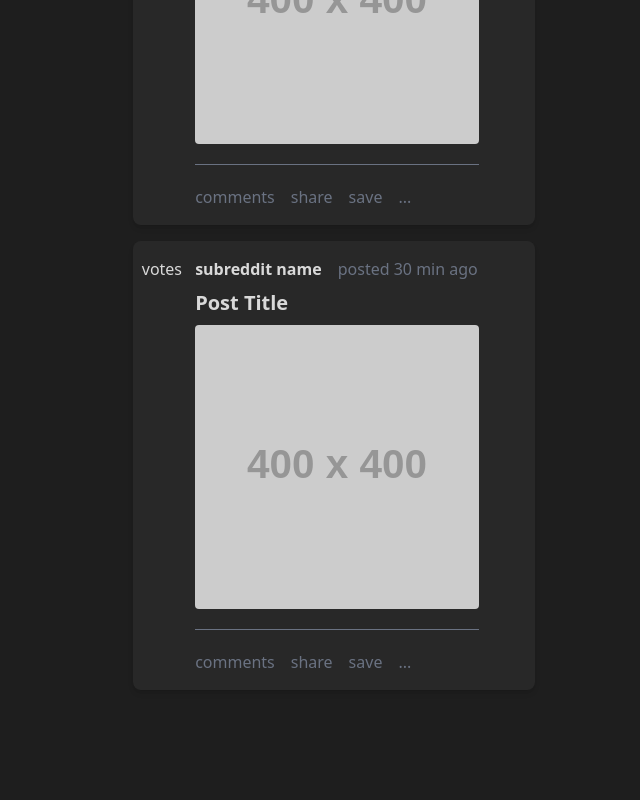
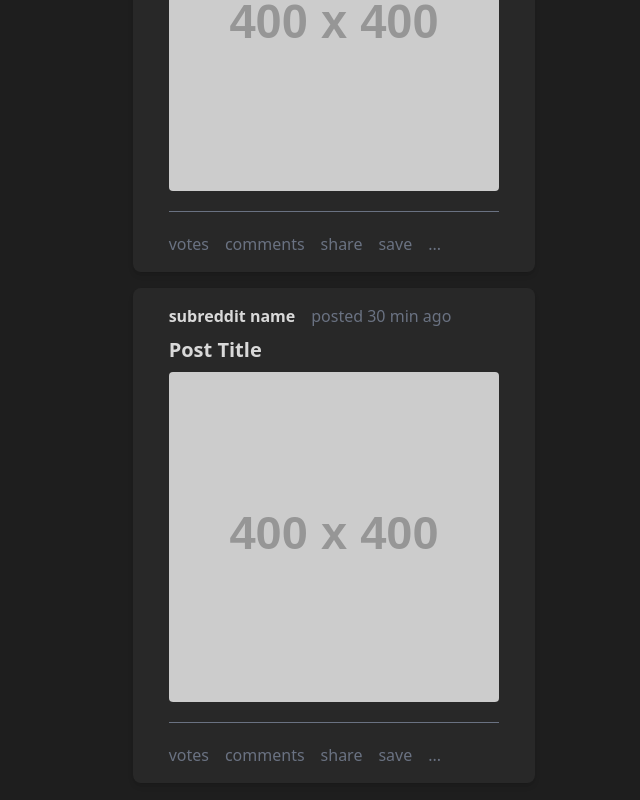
Before and after one commit to ocastorena/reddit-client-clone, a React (Vite) app: page / in a window 1280 px wide. Shown: the part 316-1116 px from the top of the page, without its empty margins (306-946 px from the left). Before the commit the page ends 1026 px from the top, so only its background shows below. Built offline with nearby package versions, Linux system fonts and the light colour scheme.

Commit message:
Move votes element in cards component

```diff
--- a/src/components/Card.jsx
+++ b/src/components/Card.jsx
@@ -3,9 +3,6 @@ import React from "react";
 const Card = ({ redditPost }) => {
   return (
     <article className="flex bg-dark p-4 rounded-lg shadow-md text-light ml-0">
-      <aside className="w-1/14 flex flex-col items-center">
-        <div>votes</div>
-      </aside>
       <div className="ml-5 mr-5 w-full">
         <header className="flex items-center space-x-4">
           <h4 className="font-bold">subreddit name</h4>
@@ -21,13 +18,13 @@ const Card = ({ redditPost }) => {
         </section>
         <div className="border-t border-gray-500 mt-5"></div>
         <footer className="flex items-center space-x-4 mt-5 text-gray-500">
+          <div>votes</div>
           <p>comments</p>
           <p>share</p>
           <p>save</p>
           <p>...</p>
         </footer>
       </div>
-      <aside className="w-1/14"></aside>
     </article>
   );
 };
```
